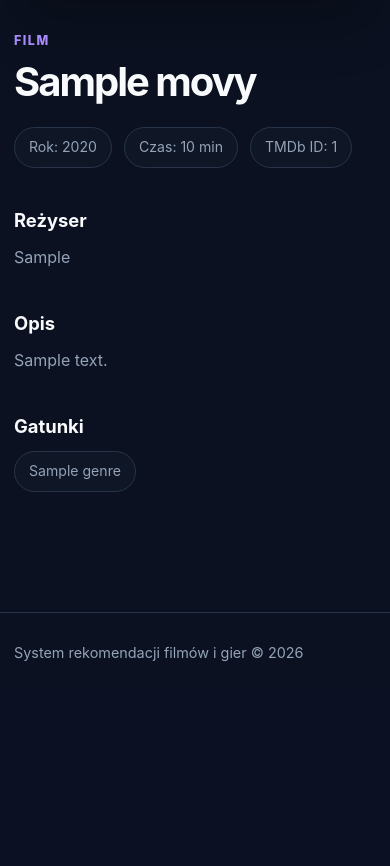
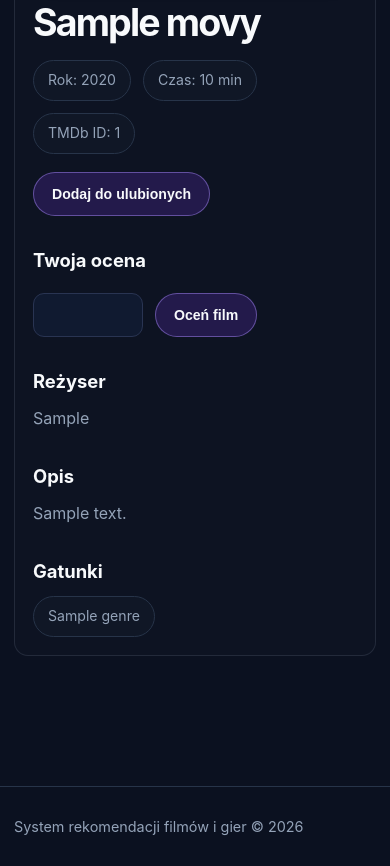
Before and after one commit to Dominiko22/cinegame-recommendation-system, a Django app: page /movies/1/ in a window 390 px wide. Shown: the part 796-1662 px from the top of the page. Before the commit the page ends 1457 px from the top, so only its background shows below. Run offline with Django 5.2, Linux system fonts and the light colour scheme; a user stored in the database is signed in; tables that the repository leaves empty hold one stand-in row (values such as "Sample post"); data that the repository does not hold is empty.

Commit message:
Add TMDb movie import, profile, favorites and ratings

```diff
--- a/recommender/forms.py
+++ b/recommender/forms.py
@@ -1,6 +1,7 @@
 from django import forms
 from django.contrib.auth import get_user_model
 from django.contrib.auth.forms import AuthenticationForm, UserCreationForm
+from .models import Ratings
 
 
 User = get_user_model()
@@ -101,3 +102,21 @@ class LoginForm(AuthenticationForm):
             }
         ),
     )
+
+class MovieRatingForm(forms.ModelForm):
+    class Meta:
+        model = Ratings
+        fields = ("score",)
+        labels = {
+            "score": "Twoja ocena",
+        }
+        widgets = {
+            "score": forms.NumberInput(
+                attrs={
+                    "class": "auth-input",
+                    "min": 1,
+                    "max": 10,
+                    "step": 1,
+                }
+            ),
+        }
--- a/recommender/static/recommender/css/style.css
+++ b/recommender/static/recommender/css/style.css
@@ -939,3 +939,132 @@ a {
     object-fit: cover;
     box-shadow: 0 24px 55px rgba(0, 0, 0, 0.24);
 }
+
+.detail-page {
+    padding-block: 18px 58px;
+}
+
+.detail-page .back-link {
+    margin-bottom: 22px;
+}
+
+.detail-layout {
+    max-width: 1040px;
+    display: grid;
+    grid-template-columns: 300px minmax(0, 1fr);
+    gap: 34px;
+    align-items: start;
+    padding: 26px;
+    border: 1px solid rgba(148, 163, 184, 0.16);
+    border-radius: 14px;
+    background: rgba(17, 24, 39, 0.42);
+}
+
+.detail-poster-image {
+    width: 100%;
+    aspect-ratio: 2 / 3;
+    display: block;
+    border: 1px solid var(--border);
+    border-radius: 10px;
+    object-fit: cover;
+    box-shadow: 0 20px 42px rgba(0, 0, 0, 0.28);
+}
+
+.detail-content h1 {
+    font-size: clamp(2.35rem, 5vw, 3.7rem);
+}
+
+.detail-meta {
+    margin-top: 18px;
+}
+
+.detail-group {
+    margin-top: 30px;
+}
+
+.detail-group p {
+    max-width: 680px;
+}
+
+.detail-content form {
+    margin-top: 18px;
+}
+
+.detail-content form .catalog-link {
+    min-height: 44px;
+    padding-inline: 18px;
+    border-color: rgba(167, 139, 250, 0.48);
+    background: rgba(124, 58, 237, 0.2);
+    color: var(--text);
+    font-weight: 800;
+}
+
+.detail-content form .catalog-link:hover {
+    background: rgba(124, 58, 237, 0.34);
+}
+
+@media (max-width: 800px) {
+    .detail-layout {
+        grid-template-columns: 1fr;
+        padding: 18px;
+    }
+
+    .detail-poster-image {
+        max-width: 320px;
+    }
+}
+
+.profile-details {
+    border: 1px solid var(--border);
+    border-radius: 10px;
+    background: rgba(17, 24, 39, 0.55);
+}
+
+.profile-details summary {
+    min-height: 56px;
+    display: flex;
+    align-items: center;
+    justify-content: space-between;
+    padding: 0 18px;
+    color: var(--text);
+    font-size: 1rem;
+    font-weight: 800;
+    cursor: pointer;
+}
+
+.profile-details summary::after {
+    content: "+";
+    color: var(--primary-light);
+    font-size: 1.3rem;
+}
+
+.profile-details[open] summary::after {
+    content: "-";
+}
+
+.profile-details-content {
+    padding: 0 18px 18px;
+    color: var(--text-muted);
+}
+
+.profile-details-content p {
+    margin: 8px 0;
+}
+
+.profile-favorites-grid {
+    display: grid;
+    grid-template-columns: repeat(auto-fill, minmax(190px, 220px));
+    gap: 14px;
+}
+
+.rating-form {
+    display: flex;
+    align-items: center;
+    gap: 12px;
+    flex-wrap: wrap;
+}
+
+.rating-form input {
+    width: 110px;
+    min-height: 44px;
+}
--- a/recommender/templates/recommender/base.html
+++ b/recommender/templates/recommender/base.html
@@ -13,7 +13,7 @@
         {% endblock %}
     </title>
 
-    <link rel="stylesheet" href="{% static 'recommender/css/style.css' %}?v=3">
+    <link rel="stylesheet" href="{% static 'recommender/css/style.css' %}?v=4">
 
     {% block extra_head %}
     {% endblock %}
@@ -40,6 +40,9 @@
                 </a>
 
                 {% if user.is_authenticated %}
+                <a href="{% url 'recommender:profile' %}">
+                    Mój profil
+                </a>
                 <span class="nav-user">
                     Zalogowany: {{ user.username }}
                 </span>
--- a/recommender/templates/recommender/movie_detail.html
+++ b/recommender/templates/recommender/movie_detail.html
@@ -46,7 +46,53 @@
                 {% endif %}
             </div>
 
+                        {% if user.is_authenticated %}
+                        <form method="post" action="{% url 'recommender:toggle_movie_favorite' movie.movie_id %}">
+                            {% csrf_token %}
+
+                            <button type="submit" class="catalog-link">
+                                {% if is_favorite %}
+                                Usuń z ulubionych
+                                {% else %}
+                                Dodaj do ulubionych
+                                {% endif %}
+                            </button>
+                        </form>
+                        {% else %}
+                        <p class="muted-text">
+                            Zaloguj się, aby dodać film do ulubionych.
+                        </p>
+                        {% endif %}
+
             {% if movie.director %}
+            <div class="detail-group">
+                <h2>Twoja ocena</h2>
+
+                {% if user.is_authenticated %}
+                <form method="post" action="{% url 'recommender:rate_movie' movie.movie_id %}" class="rating-form">
+                    {% csrf_token %}
+                    {{ rating_form.score }}
+
+                    <button type="submit" class="catalog-link">
+                        {% if user_rating %}
+                        Zmień ocenę
+                        {% else %}
+                        Oceń film
+                        {% endif %}
+                    </button>
+                </form>
+
+                {% if user_rating %}
+                <p class="muted-text">
+                    Aktualna ocena: {{ user_rating.score }}/10
+                </p>
+                {% endif %}
+                {% else %}
+                <p class="muted-text">
+                    Zaloguj się, aby ocenić film.
+                </p>
+                {% endif %}
+            </div>
             <div class="detail-group">
                 <h2>Reżyser</h2>
                 <p>{{ movie.director }}</p>
--- a/recommender/urls.py
+++ b/recommender/urls.py
@@ -48,4 +48,18 @@ urlpatterns = [
         views.game_detail,
         name="game_detail",
     ),
+
+    path("profile/", views.profile, name="profile"),
+
+    path(
+        "movies/<int:movie_id>/favorite/",
+        views.toggle_movie_favorite,
+        name="toggle_movie_favorite",
+    ),
+
+    path(
+        "movies/<int:movie_id>/rate/",
+        views.rate_movie,
+        name="rate_movie",
+    ),
 ]
--- a/recommender/views.py
+++ b/recommender/views.py
@@ -1,7 +1,9 @@
 from django.core.paginator import Paginator
 from django.shortcuts import get_object_or_404, render
-
-from .models import Games, Movies
+from django.contrib.auth.decorators import login_required
+from django.shortcuts import redirect
+from .models import Games, Interactions, Movies, Ratings
+from .forms import MovieRatingForm
 
 ITEMS_PER_PAGE = 12
 
@@ -70,8 +72,29 @@ def movie_detail(request, movie_id):
         movie_id=movie_id,
     )
 
+    is_favorite = False
+    user_rating = None
+    rating_form = MovieRatingForm()
+
+    if request.user.is_authenticated:
+        user_rating = request.user.ratings.filter(movie=movie).first()
+
+    if user_rating:
+        rating_form = MovieRatingForm(instance=user_rating)
+
+    if request.user.is_authenticated:
+        is_favorite = request.user.interactions.filter(
+            movie=movie,
+            interaction_type=Interactions.InteractionType.FAVORITE,
+        ).exists()
+
+
+
     context = {
         "movie": movie,
+        "is_favorite": is_favorite,
+        "user_rating": user_rating,
+        "rating_form": rating_form,
     }
 
     return render(
@@ -96,3 +119,66 @@ def game_detail(request, game_id):
         "recommender/game_detail.html",
         context,
     )
+
+
+@login_required
+def profile(request):
+    ratings = request.user.ratings.select_related(
+        "movie", "game").order_by("-rated_at")[:10]
+
+    favorites = request.user.interactions.filter(
+        interaction_type="favorite"
+    ).select_related("movie", "game").order_by("-created_at")[:10]
+
+    watchlist = request.user.interactions.filter(
+        interaction_type="watchlist"
+    ).select_related("movie", "game").order_by("-created_at")[:10]
+
+    context = {
+        "ratings": ratings,
+        "favorites": favorites,
+        "watchlist": watchlist,
+    }
+
+    return render(request, "recommender/profile.html", context)
+
+
+@login_required
+def toggle_movie_favorite(request, movie_id):
+    movie = get_object_or_404(Movies, movie_id=movie_id)
+
+    interaction, created = Interactions.objects.get_or_create(
+        user=request.user,
+        movie=movie,
+        interaction_type=Interactions.InteractionType.FAVORITE,
+        defaults={
+            "game": None,
+        },
+    )
+
+    if not created:
+        interaction.delete()
+
+    return redirect("recommender:movie_detail", movie_id=movie.movie_id)
+
+
+@login_required
+def rate_movie(request, movie_id):
+    movie = get_object_or_404(Movies, movie_id=movie_id)
+
+    rating = request.user.ratings.filter(movie=movie).first()
+
+    if rating is None:
+        rating = Ratings(
+            user=request.user,
+            movie=movie,
+            game=None,
+        )
+
+    if request.method == "POST":
+        form = MovieRatingForm(request.POST, instance=rating)
+
+        if form.is_valid():
+            form.save()
+
+    return redirect("recommender:movie_detail", movie_id=movie.movie_id)
```
Also changed, not shown: recommender/templates/recommender/profile.html (added, +116 -0 lines).
